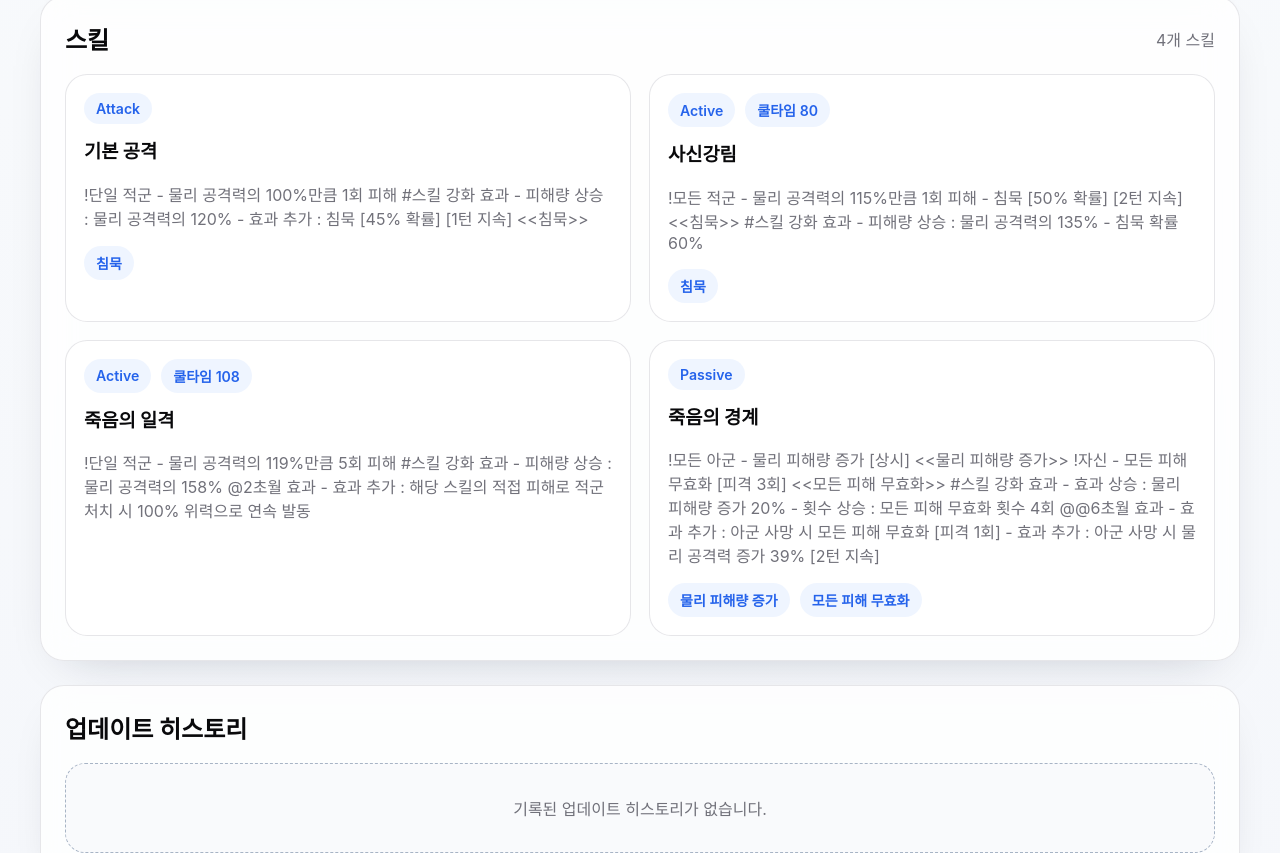
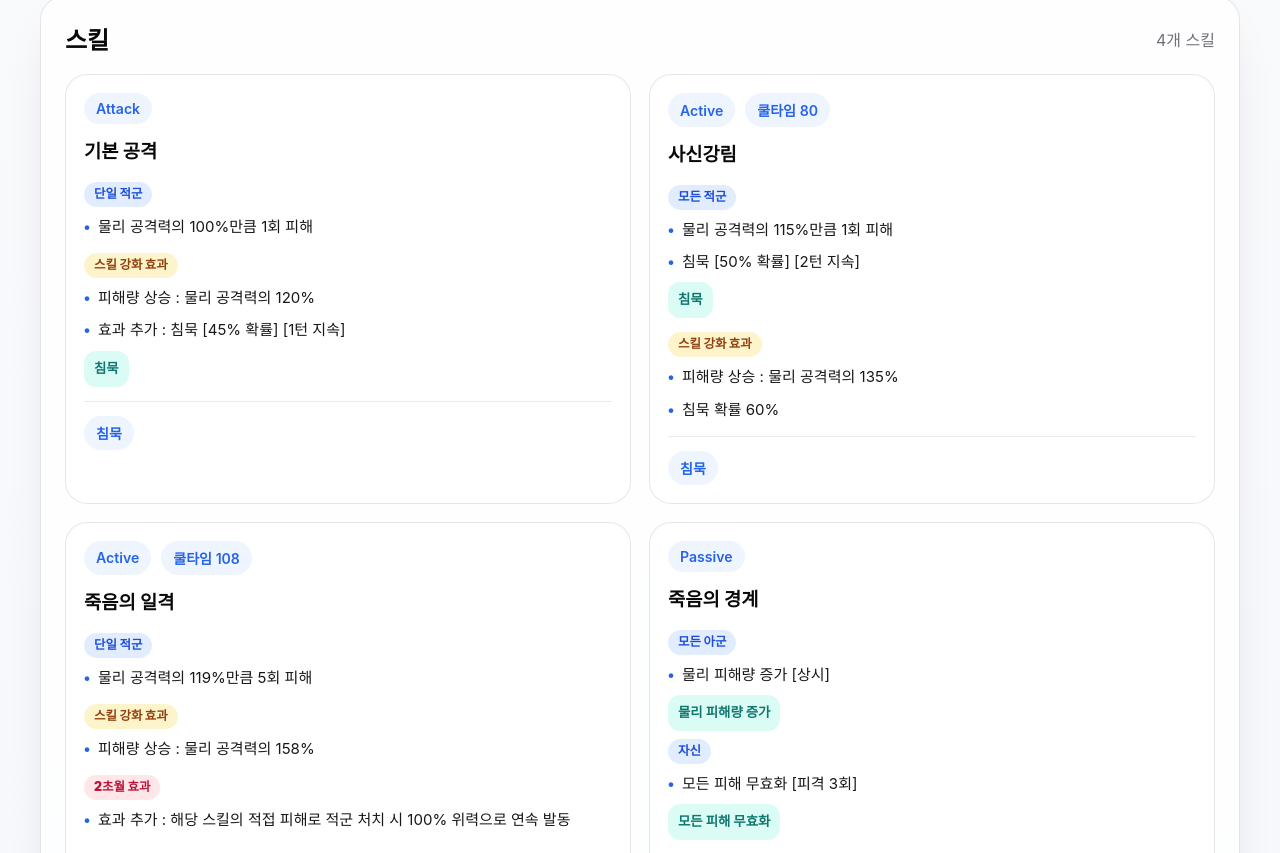
Before and after one commit to taekilKim/sevenknights, a Next.js app: page /heroes/%EB%8D%B8%EB%A1%A0%EC%A6%88 in a window 1280 px wide. Shown: the part 1347-2200 px from the top of the page. Built offline with nearby package versions, Linux system fonts and the light colour scheme; a web font is replaced by a local one.

Commit message:
Restore rarity styling and format skills

```diff
--- a/app/globals.css
+++ b/app/globals.css
@@ -658,6 +658,17 @@ select {
   transition: transform 0.2s ease, box-shadow 0.2s ease, border-color 0.2s ease;
 }
 
+.catalog-card::before {
+  content: "";
+  position: absolute;
+  inset: 0;
+  z-index: 1;
+  pointer-events: none;
+  border-radius: inherit;
+  border-top: 4px solid transparent;
+  opacity: 0.9;
+}
+
 .catalog-card:hover {
   transform: translateY(-5px);
   border-color: rgba(37, 99, 235, 0.36);
@@ -671,6 +682,77 @@ select {
   background:
     radial-gradient(circle at 50% 12%, rgba(255, 255, 255, 0.72), transparent 34%),
     linear-gradient(145deg, #dbeafe, #eff6ff 48%, #f8fafc);
+}
+
+.catalog-card.rarity-legendary-plus {
+  border-color: rgba(159, 18, 57, 0.32);
+  box-shadow: 0 20px 52px -36px rgba(136, 19, 55, 0.62);
+}
+
+.catalog-card.rarity-legendary-plus::before {
+  border-top-color: #be123c;
+  box-shadow: inset 0 1px 0 rgba(255, 237, 213, 0.72);
+}
+
+.catalog-card.rarity-legendary-plus:hover {
+  border-color: rgba(190, 18, 60, 0.52);
+  box-shadow: 0 28px 64px -36px rgba(190, 18, 60, 0.78);
+}
+
+.catalog-card.rarity-legendary-plus .catalog-card-art {
+  background:
+    radial-gradient(circle at 28% 12%, rgba(255, 236, 179, 0.92), transparent 22%),
+    radial-gradient(circle at 78% 18%, rgba(168, 85, 247, 0.42), transparent 30%),
+    linear-gradient(145deg, #4c0519, #881337 44%, #f59e0b);
+}
+
+.catalog-card.rarity-legendary-plus .rarity-badge {
+  background: linear-gradient(135deg, #7f1d1d, #be123c 54%, #f59e0b);
+  border-color: rgba(254, 243, 199, 0.78);
+  box-shadow: 0 12px 24px -14px rgba(190, 18, 60, 0.9);
+}
+
+.catalog-card.rarity-legendary {
+  border-color: rgba(180, 83, 9, 0.32);
+}
+
+.catalog-card.rarity-legendary::before {
+  border-top-color: #f59e0b;
+}
+
+.catalog-card.rarity-legendary:hover {
+  border-color: rgba(217, 119, 6, 0.48);
+  box-shadow: 0 28px 60px -38px rgba(217, 119, 6, 0.72);
+}
+
+.catalog-card.rarity-legendary .catalog-card-art {
+  background:
+    radial-gradient(circle at 35% 10%, rgba(255, 251, 235, 0.92), transparent 28%),
+    linear-gradient(145deg, #78350f, #d97706 48%, #fef3c7);
+}
+
+.catalog-card.rarity-legendary .rarity-badge {
+  background: linear-gradient(135deg, #92400e, #d97706);
+  border-color: rgba(254, 243, 199, 0.78);
+}
+
+.catalog-card.rarity-rare {
+  border-color: rgba(37, 99, 235, 0.26);
+}
+
+.catalog-card.rarity-rare::before {
+  border-top-color: #60a5fa;
+}
+
+.catalog-card.rarity-rare .catalog-card-art {
+  background:
+    radial-gradient(circle at 42% 10%, rgba(255, 255, 255, 0.84), transparent 30%),
+    linear-gradient(145deg, #1e3a8a, #60a5fa 52%, #dbeafe);
+}
+
+.catalog-card.rarity-rare .rarity-badge {
+  background: linear-gradient(135deg, #1d4ed8, #60a5fa);
+  border-color: rgba(219, 234, 254, 0.84);
 }
 
 .catalog-card-art img {
@@ -834,6 +916,78 @@ select {
   border: 1px solid rgba(228, 228, 231, 0.9);
   background: rgba(255, 255, 255, 0.86);
   padding: 18px;
+}
+
+.skill-description {
+  display: grid;
+  gap: 8px;
+  margin: 14px 0;
+  color: var(--text-secondary);
+  font-size: 0.94rem;
+  line-height: 1.62;
+}
+
+.skill-line {
+  display: flex;
+  gap: 8px;
+  align-items: flex-start;
+}
+
+.skill-line-target,
+.skill-line-heading,
+.skill-line-transcend {
+  display: inline-flex;
+  width: fit-content;
+  border-radius: 999px;
+  padding: 5px 10px;
+  font-size: 0.78rem;
+  font-weight: 900;
+  line-height: 1.2;
+}
+
+.skill-line-target {
+  color: #1d4ed8;
+  background: rgba(219, 234, 254, 0.82);
+}
+
+.skill-line-heading {
+  margin-top: 6px;
+  color: #92400e;
+  background: rgba(254, 243, 199, 0.9);
+}
+
+.skill-line-transcend {
+  margin-top: 6px;
+  color: #be123c;
+  background: rgba(255, 228, 230, 0.92);
+}
+
+.skill-line-bullet span:first-child {
+  color: var(--accent-secondary);
+  font-weight: 900;
+}
+
+.skill-line-effect {
+  width: fit-content;
+  border-radius: 12px;
+  padding: 7px 10px;
+  color: #0f766e;
+  background: rgba(204, 251, 241, 0.72);
+  font-size: 0.84rem;
+  font-weight: 800;
+}
+
+.skill-line-body {
+  color: var(--text-secondary);
+}
+
+.skill-effects {
+  display: flex;
+  flex-wrap: wrap;
+  gap: 8px;
+  margin-top: 14px;
+  padding-top: 14px;
+  border-top: 1px solid rgba(226, 232, 240, 0.86);
 }
 
 .history-item,
--- a/app/heroes/[slug]/page.tsx
+++ b/app/heroes/[slug]/page.tsx
@@ -3,6 +3,7 @@ import Link from "next/link";
 import { notFound } from "next/navigation";
 
 import { getHeroBySlug } from "@/lib/catalog";
+import type { Skill } from "@/lib/types";
 
 type Props = {
   params: Promise<{ slug: string }>;
@@ -21,6 +22,72 @@ const statEntries = [
   { key: "eff_hit", label: "효과 적중" },
   { key: "eff_res", label: "효과 저항" },
 ] as const;
+
+function formatSkillDescription(description: string | null | undefined) {
+  if (!description) {
+    return [];
+  }
+
+  return description
+    .replace(/\u00a0/g, " ")
+    .split("\n")
+    .map((line) => line.trim())
+    .filter(Boolean)
+    .map((line) => {
+      if (line.startsWith("<<") && line.endsWith(">>")) {
+        return { type: "effect", text: line.replace(/^<<|>>$/g, "") };
+      }
+
+      if (line.startsWith("@@")) {
+        return { type: "transcend transcend-6", text: line.replace(/^@@/, "") };
+      }
+
+      if (line.startsWith("@")) {
+        return { type: "transcend transcend-2", text: line.replace(/^@/, "") };
+      }
+
+      if (line.startsWith("#")) {
+        return { type: "heading", text: line.replace(/^#/, "") };
+      }
+
+      if (line.startsWith("!")) {
+        return { type: "target", text: line.replace(/^!/, "") };
+      }
+
+      if (/^\[[^\]]+\]$/.test(line)) {
+        return { type: "target", text: line.replace(/^\[|\]$/g, "") };
+      }
+
+      if (line.startsWith("-")) {
+        return { type: "bullet", text: line.replace(/^-\s*/, "") };
+      }
+
+      if (/^(스킬 강화 효과|2초월 효과|6초월 효과)$/.test(line)) {
+        return { type: "heading", text: line };
+      }
+
+      return { type: "body", text: line };
+    });
+}
+
+function SkillDescription({ skill }: { skill: Skill }) {
+  const lines = formatSkillDescription(skill.description);
+
+  if (lines.length === 0) {
+    return <p className="muted">설명이 없습니다.</p>;
+  }
+
+  return (
+    <div className="skill-description">
+      {lines.map((line, index) => (
+        <div key={`${line.text}-${index}`} className={`skill-line skill-line-${line.type}`}>
+          {line.type === "bullet" ? <span aria-hidden="true">•</span> : null}
+          <span>{line.text}</span>
+        </div>
+      ))}
+    </div>
+  );
+}
 
 export async function generateMetadata({ params }: Props): Promise<Metadata> {
   const { slug } = await params;
@@ -46,7 +113,7 @@ export default async function HeroDetailPage({ params }: Props) {
     notFound();
   }
 
-  const skills = [hero.attack, hero.active_1, hero.active_2, hero.passive].filter(Boolean);
+  const skills = [hero.attack, hero.active_1, hero.active_2, hero.passive].filter(Boolean) as Skill[];
 
   return (
     <div style={{ display: "grid", gap: "24px" }}>
@@ -103,15 +170,15 @@ export default async function HeroDetailPage({ params }: Props) {
         {skills.length > 0 ? (
           <div className="skills-grid">
             {skills.map((skill) => (
-              <article key={`${skill?.type}-${skill?.name}`} className="skill-card">
+              <article key={`${skill.type}-${skill.name}`} className="skill-card">
                 <div className="badge-row" style={{ marginBottom: "12px" }}>
-                  <span className="pill">{skill?.type || "스킬"}</span>
-                  {skill?.cooltime ? <span className="pill">쿨타임 {String(skill.cooltime)}</span> : null}
+                  <span className="pill">{skill.type || "스킬"}</span>
+                  {skill.cooltime ? <span className="pill">쿨타임 {String(skill.cooltime)}</span> : null}
                 </div>
-                <h3 style={{ marginTop: 0 }}>{skill?.name}</h3>
-                <p className="muted">{skill?.description || "설명이 없습니다."}</p>
-                {skill?.effects && skill.effects.length > 0 ? (
-                  <div className="badge-row">
+                <h3 style={{ marginTop: 0 }}>{skill.name}</h3>
+                <SkillDescription skill={skill} />
+                {skill.effects && skill.effects.length > 0 ? (
+                  <div className="skill-effects">
                     {skill.effects.map((effect) => (
                       <span key={effect.id} className="pill">
                         {effect.name}
```
Also changed, not shown: components/hero-filters.tsx (+17 -3 lines).
